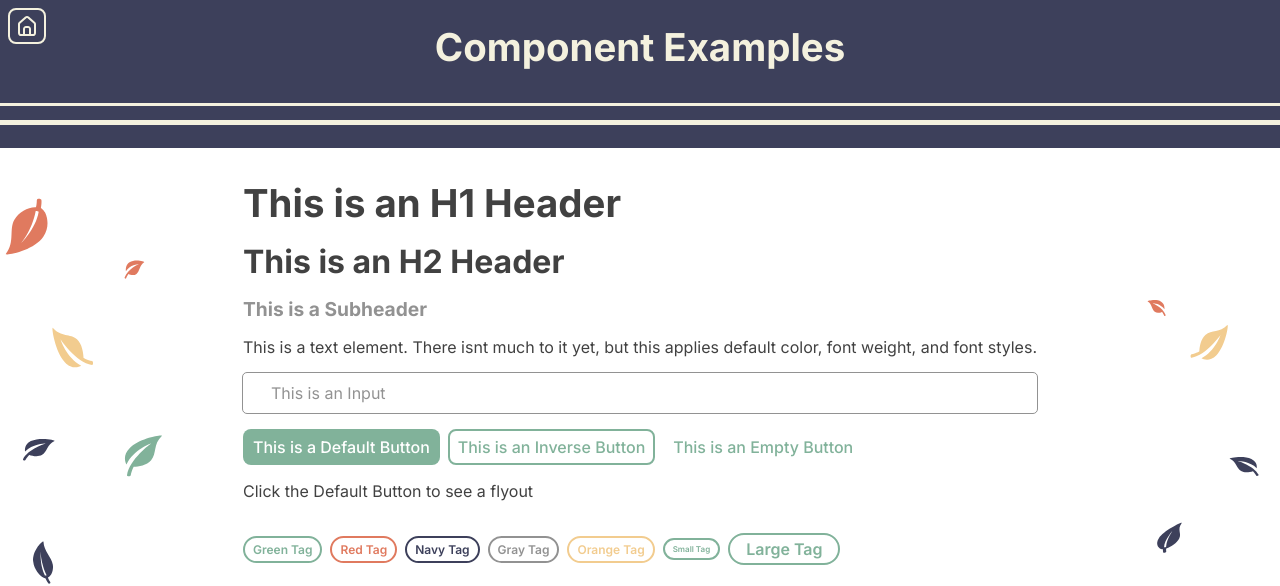
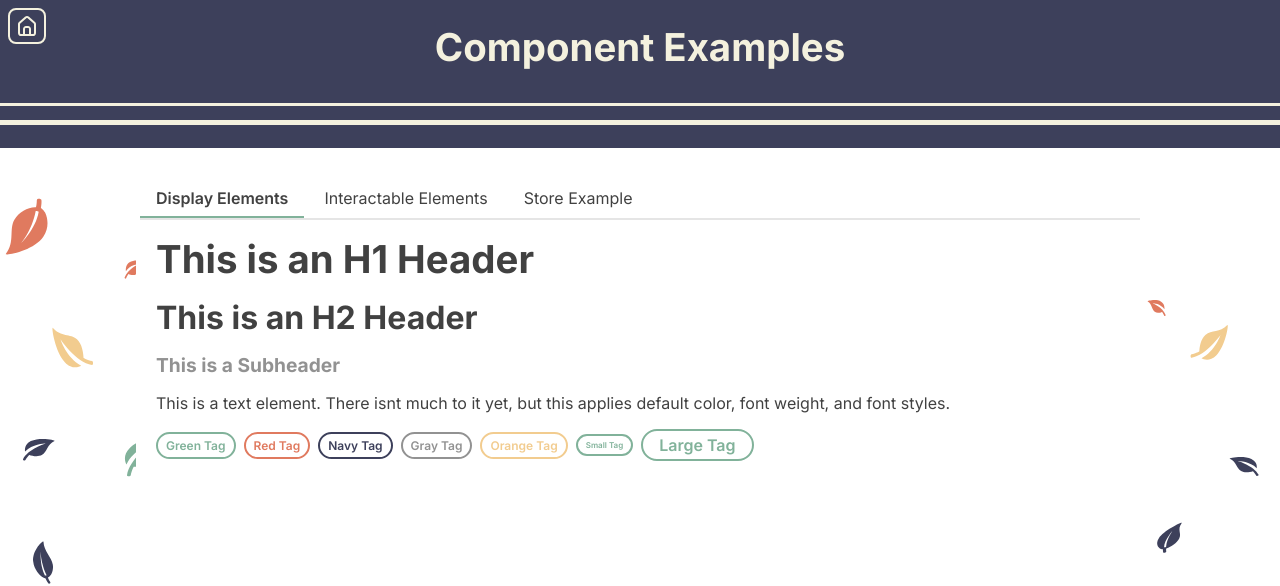
Before and after one commit to pbuterba/cs5167-proj2, a SvelteKit app: page /component-examples in a window 1280 px wide. Shown: the top 586 px of the page. Built offline with nearby package versions, Linux system fonts and the light colour scheme.

Commit message:
Created tabs componet

```diff
--- /dev/null
+++ b/src/lib/components/StandardContentLayout/StandardContentLayout.svelte
@@ -0,0 +1,11 @@
+<div class="standard-content-layout">
+	<slot></slot>
+</div>
+
+<style>
+	.standard-content-layout {
+		display: flex;
+		flex-direction: column;
+		gap: 16px;
+	}
+</style>
--- a/src/lib/components/Tabs/TabContent.svelte
+++ b/src/lib/components/Tabs/TabContent.svelte
@@ -0,0 +1,22 @@
+<script>
+	import { createEventDispatcher, getContext } from 'svelte';
+
+	export let tabnum;
+	const tabsStore = getContext('tabsStore');
+	let active;
+
+	$: active = $tabsStore.activeTab === tabnum;
+</script>
+
+{#if active}
+	<div class="tab-content active">
+		<slot></slot>
+	</div>
+{/if}
+
+<style>
+	.tab-content {
+		width: auto;
+		height: auto;
+	}
+</style>
--- a/src/lib/components/Tabs/TabLabel.svelte
+++ b/src/lib/components/Tabs/TabLabel.svelte
@@ -28,13 +28,12 @@
 
 	.tab-label:hover {
 		background-color: var(--color-surface-dark);
-		font-weight: bold;
 		border-bottom: 2px solid var(--color-edge-dark);
 	}
 
 	.active {
 		border-bottom: 2px solid var(--color-green);
-		font-weight: bold;
+		font-weight: 600;
 	}
 
 	.active:hover {
--- a/src/lib/components/Tabs/Tabs.svelte
+++ b/src/lib/components/Tabs/Tabs.svelte
@@ -12,10 +12,10 @@
 
 <div class="tabs">
 	<div class="tab-labels">
-		<slot name="label"></slot>
+		<slot name="labels"></slot>
 	</div>
 	<div class="tab-content">
-		<slot name="content"></slot>
+		<slot name="contents"></slot>
 	</div>
 </div>
 
@@ -30,6 +30,7 @@
 	.tab-labels {
 		display: flex;
 		gap: 4px;
+		border-bottom: 2px solid var(--color-edge-dark);
 	}
 
 	.tab-labels > * {
--- a/src/routes/+layout.svelte
+++ b/src/routes/+layout.svelte
@@ -88,7 +88,7 @@
 	}
 
 	.content {
-		max-width: 1000px;
+		width: 1000px;
 		padding: 32px 4px;
 		margin: 0 auto;
 		background: var(--color-surface);
--- a/src/routes/component-examples/+page.svelte
+++ b/src/routes/component-examples/+page.svelte
@@ -7,8 +7,6 @@
 	import Flyout from '$lib/components/Flyout/Flyout.svelte';
 	import Header from '$lib/components/Header/Header.svelte';
 	import Popover from '$lib/components/Popover/Popover.svelte';
-	import PopoverContent from '$lib/components/Popover/PopoverContent.svelte';
-	import PopoverTrigger from '$lib/components/Popover/PopoverTrigger.svelte';
 	import Tag from '$lib/components/Tag/Tag.svelte';
 	import Text from '$lib/components/Text/Text.svelte';
 	import TextInput from '$lib/components/TextInput/TextInput.svelte';
@@ -18,6 +16,7 @@
 	import Tabs from '$lib/components/Tabs/Tabs.svelte';
 	import TabContent from '$lib/components/Tabs/TabContent.svelte';
 	import TabLabel from '$lib/components/Tabs/TabLabel.svelte';
+	import StandardContentLayout from '$lib/components/StandardContentLayout/StandardContentLayout.svelte';
 
 	function handleChange(event) {
 		console.log(event.detail.value);
@@ -50,32 +49,22 @@
 </script>
 
 <div class="components">
+	<Tabs activeTab="1">
+		<svelte:fragment slot="labels">
+			<TabLabel tabnum="1">Display Elements</TabLabel>
+			<TabLabel tabnum="2">Interactable Elements</TabLabel>
+			<TabLabel tabnum="3">Store Example</TabLabel>
+		</svelte:fragment>
+		<svelte:fragment slot="contents">
+			<TabContent tabnum="1">
+				<StandardContentLayout>
 					<Header>This is an H1 Header</Header>
 					<Header type="h2">This is an H2 Header</Header>
 					<Header type="subheader">This is a Subheader</Header>
 					<Text
-		>This is a text element. There isnt much to it yet, but this applies default color, font weight,
-		and font styles.
+						>This is a text element. There isnt much to it yet, but this applies default color, font
+						weight, and font styles.
 					</Text>
-	<TextInput label="This is an Input" required on:change={handleChange} />
-	<div class="buttons">
-		<Button on:click={handleClick}>This is a Default Button</Button>
-		<Button type="inverse">This is an Inverse Button</Button>
-		<Button type="empty">This is an Empty Button</Button>
-	</div>
-	<Text>Click the Default Button to see a flyout</Text>
-	<Flyout id="flyout1" header="This is a Flyout">
-		<div slot="flyout-body">
-			<img
-				class="shrek"
-				src="https://i.pinimg.com/736x/82/f2/e5/82f2e56c0bb7958a3806cb134f999bde.jpg"
-				alt="shrek"
-			/>Shrek says hi
-		</div>
-		<div slot="flyout-footer" class="flyout-actions">
-			<Button type="inverse">Cancel</Button><Button>Save</Button>
-		</div>
-	</Flyout>
 					<div class="tags">
 						<Tag color="green">Green Tag</Tag>
 						<Tag color="red">Red Tag</Tag>
@@ -85,12 +74,24 @@
 						<Tag size="sm">Small Tag</Tag>
 						<Tag size="lg">Large Tag</Tag>
 					</div>
+				</StandardContentLayout>
+			</TabContent>
+			<TabContent tabnum="2">
+				<StandardContentLayout>
+					<TextInput label="This is an Input" required on:change={handleChange} />
+					<div class="buttons">
+						<Button on:click={handleClick}>This is a Default Button</Button>
+						<Button type="inverse">This is an Inverse Button</Button>
+						<Button type="empty">This is an Empty Button</Button>
+					</div>
+					<Text>Click the Default Button to see a flyout</Text>
 					<div class="checkboxes">
 						<Checkbox label="Checkbox" required on:change={handleChange} />
 					</div>
 					<div class="accordion">
 						<Accordion>
-			<AccordionHeader slot="header"><Text type="light">This is an Accordion</Text></AccordionHeader
+							<AccordionHeader slot="header"
+								><Text type="light">This is an Accordion</Text></AccordionHeader
 							>
 							<AccordionBody slot="body"
 								><Text>This is the body of the Accordion</Text>
@@ -114,7 +115,9 @@
 							<Tag>{item.label}</Tag>
 						{/each}
 					</div>
-
+				</StandardContentLayout>
+			</TabContent>
+			<TabContent tabnum="3">
 				<div class="outfit-example">
 					{#each $outfitStore as outfit}
 						<Header type="h2">{outfit.name}</Header>
@@ -142,10 +145,22 @@
 						</div>
 					{/each}
 				</div>
-	<Tabs activeTab="1">
-		<TabLabel tabnum="1" slot="label">Tab 1</TabLabel>
-		<!-- <TabContent slot="content">Content 1</TabContent> -->
+			</TabContent>
+		</svelte:fragment>
 	</Tabs>
+
+	<Flyout id="flyout1" header="This is a Flyout">
+		<div slot="flyout-body">
+			<img
+				class="shrek"
+				src="https://i.pinimg.com/736x/82/f2/e5/82f2e56c0bb7958a3806cb134f999bde.jpg"
+				alt="shrek"
+			/>Shrek says hi
+		</div>
+		<div slot="flyout-footer" class="flyout-actions">
+			<Button type="inverse">Cancel</Button><Button>Save</Button>
+		</div>
+	</Flyout>
 </div>
 
 <style>
```
Lines whose indentation alone changed are shown as unchanged.
